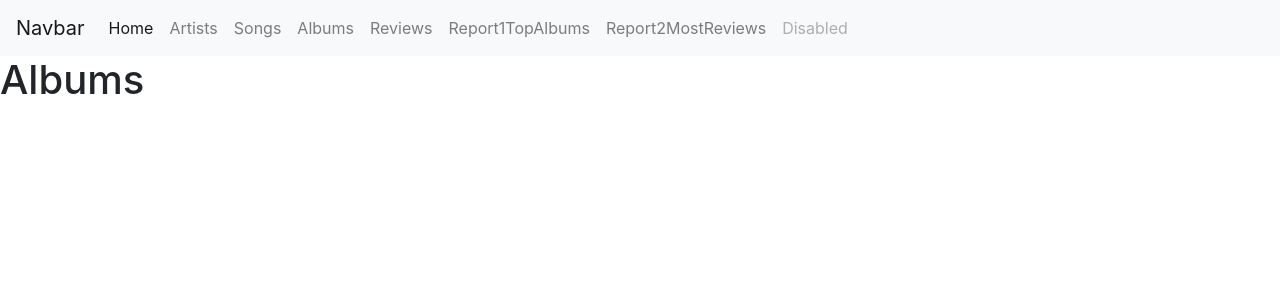
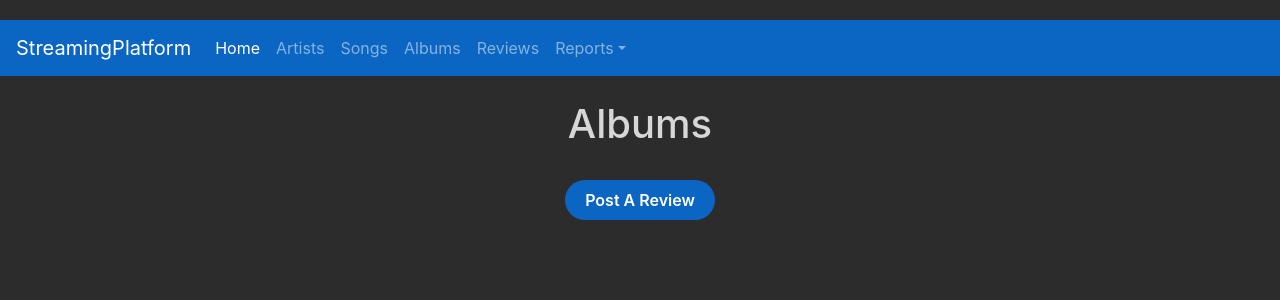
Before and after one commit to arynor96/music-database-simulation, a Flask app: page /albums in a window 1280 px wide. Shown: the top 300 px of the page. Run offline with Flask 2, Linux system fonts and the light colour scheme; data that the repository does not hold is empty.

Commit message:
added CSS and database initializer button on home

```diff
--- a/app/main.py
+++ b/app/main.py
@@ -15,10 +15,16 @@ mongo_client = pymongo.MongoClient('mongodb://user:password@mongo:27017')
 mongo_db = mongo_client['imse_m2_mongo']
 
 cursor = db.cursor()
+
+
 @app.route('/')
 @app.route('/home')
 def home():
-    return render_template("index.html")
+    if app.config['DB_STATUS'] == '':
+        return render_template("init.html")
+    else:
+        return render_template("index.html")
+
 
 @app.route('/albums')
 def albums():
@@ -26,11 +32,13 @@ def albums():
     results = cursor.fetchall()
     return render_template("albums.html", data=results)
 
+
 @app.route('/artists')
 def artists():
     cursor.execute("SELECT * FROM Artist")
     results = cursor.fetchall()
     return render_template("artists.html", data=results)
+
 
 @app.route('/songs')
 def songs():
@@ -38,11 +46,13 @@ def songs():
     results = cursor.fetchall()
     return render_template("songs.html", data=results)
 
+
 @app.route('/users')
 def users():
     cursor.execute("SELECT * FROM Users")
     results = cursor.fetchall()
     return render_template("users.html", data=results)
+
 
 @app.route('/follows')
 def follows():
@@ -50,26 +60,33 @@ def follows():
     results = cursor.fetchall()
     return render_template("follows.html", data=results)
 
+
 @app.route('/reviews')
 def reviews():
     cursor.execute("SELECT * FROM Review")
     results = cursor.fetchall()
     return render_template("reviews.html", data=results)
 
+
 @app.route('/topalbums')
 def topalbums():
-    cursor.execute("SELECT artist_name, album_name, averageRating FROM (SELECT Review.album_id, Artist.artist_id, Artist.artist_name, Album.album_name, avg(review_rating) As averageRating FROM Review  LEFT JOIN Album ON Album.album_id = Review.album_id LEFT JOIN Artist ON Artist.artist_id = Album.artist_id GROUP BY Artist.artist_id, Review.album_id) a WHERE NOT EXISTS (SELECT * FROM (SELECT Review.album_id, Artist.artist_id, Artist.artist_name,  avg(review_rating) As averageRating FROM Review LEFT JOIN Album ON Album.album_id = Review.album_id LEFT JOIN Artist ON Artist.artist_id = Album.artist_id GROUP BY Artist.artist_id, Review.album_id) b WHERE a.artist_id = b.artist_id AND a.averageRating < b.averageRating ) ORDER BY averageRating DESC")
+    cursor.execute(
+        "SELECT artist_name, album_name, averageRating FROM (SELECT Review.album_id, Artist.artist_id, Artist.artist_name, Album.album_name, avg(review_rating) As averageRating FROM Review  LEFT JOIN Album ON Album.album_id = Review.album_id LEFT JOIN Artist ON Artist.artist_id = Album.artist_id GROUP BY Artist.artist_id, Review.album_id) a WHERE NOT EXISTS (SELECT * FROM (SELECT Review.album_id, Artist.artist_id, Artist.artist_name,  avg(review_rating) As averageRating FROM Review LEFT JOIN Album ON Album.album_id = Review.album_id LEFT JOIN Artist ON Artist.artist_id = Album.artist_id GROUP BY Artist.artist_id, Review.album_id) b WHERE a.artist_id = b.artist_id AND a.averageRating < b.averageRating ) ORDER BY averageRating DESC")
     results = cursor.fetchall()
     return render_template("topalbums.html", data=results)
 
+
 @app.route('/mostreviews')
 def mostreviews():
-    cursor.execute("SELECT Album.album_name, COUNT(Review.album_id) as review_count FROM Album LEFT JOIN Review ON Album.album_id = Review.album_id LEFT JOIN Users ON Review.email = Users.email WHERE YEAR(Users.user_registration_date) = YEAR(NOW()) - 1 GROUP BY Album.album_name ORDER BY review_count DESC")
+    cursor.execute(
+        "SELECT Album.album_name, COUNT(Review.album_id) as review_count FROM Album LEFT JOIN Review ON Album.album_id = Review.album_id LEFT JOIN Users ON Review.email = Users.email WHERE YEAR(Users.user_registration_date) = YEAR(NOW()) - 1 GROUP BY Album.album_name ORDER BY review_count DESC")
     results = cursor.fetchall()
     return render_template("mostreviews.html", data=results)
 
+
 @app.route('/delete_db')
 def delete_db():
+    app.config['DB_STATUS'] = ''
     if delete_sql_tables(db): return 'Database is empty now'
 
 
@@ -91,14 +108,14 @@ def initialize_db():
         app.config['DB_STATUS'] = 'SQL'
         delete_sql_tables(db)
         create_sql_tables(db)
-        if fill_sql_tables(db): return 'Database initialization done'
+        if fill_sql_tables(db): return render_template("index.html")
     else:
         return redirect('/')
-
 
 
 @app.route('/reset')
 def reset_db():
     delete_sql_tables(db)
     create_sql_tables(db)
-    if fill_sql_tables(db): return 'Database reset done'
+    app.config['DB_STATUS'] = 'SQL'
+    if fill_sql_tables(db): return render_template("index.html")
--- /dev/null
+++ b/app/static/mainpage.css
@@ -0,0 +1,67 @@
+body {
+  background: #2c2c2c;
+  color: rgb(215, 215, 215);
+  margin-top: 20px;
+}
+
+/* The navbar container */
+.bg-steel {
+  background-color: rgb(10, 102, 194);
+}
+.navbar-nav .navbar-nav.active {
+  font-weight: 500;
+}
+
+.main-content {
+   display: flex;
+    flex-direction: row;
+    flex-wrap: wrap;
+    justify-content: center;
+    align-items: center;
+}
+
+/* source: https://getcssscan.com/css-buttons-examples */
+/* CSS */
+.button-18 {
+  align-items: center;
+  background-color: #0A66C2;
+  border: 0;
+  border-radius: 100px;
+  box-sizing: border-box;
+  color: #ffffff;
+  cursor: pointer;
+  display: inline-flex;
+  font-family: -apple-system, system-ui, system-ui, "Segoe UI", Roboto, "Helvetica Neue", "Fira Sans", Ubuntu, Oxygen, "Oxygen Sans", Cantarell, "Droid Sans", "Apple Color Emoji", "Segoe UI Emoji", "Segoe UI Symbol", "Lucida Grande", Helvetica, Arial, sans-serif;
+  font-size: 16px;
+  font-weight: 600;
+  justify-content: center;
+  line-height: 20px;
+  max-width: 480px;
+  min-height: 40px;
+  min-width: 0px;
+  overflow: hidden;
+  padding: 0px 20px;
+  text-align: center;
+  touch-action: manipulation;
+  transition: background-color 0.167s cubic-bezier(0.4, 0, 0.2, 1) 0s, box-shadow 0.167s cubic-bezier(0.4, 0, 0.2, 1) 0s, color 0.167s cubic-bezier(0.4, 0, 0.2, 1) 0s;
+  user-select: none;
+  -webkit-user-select: none;
+  vertical-align: middle;
+}
+
+.button-18:hover,
+.button-18:focus {
+  background-color: #16437E;
+  color: #ffffff;
+}
+
+.button-18:active {
+  background: #09223b;
+  color: rgb(255, 255, 255, .7);
+}
+
+.button-18:disabled {
+  cursor: not-allowed;
+  background: rgba(0, 0, 0, .08);
+  color: rgba(0, 0, 0, .3);
+}
--- a/app/templates/albums.html
+++ b/app/templates/albums.html
@@ -1,14 +1,19 @@
 {% extends "base.html" %}
 {% block title %}Albums{% endblock %}
 {% block content %}
-<h1>Albums</h1>
-<table>
+     <br>
+<h1>Albums</h1><br>
+    <a href ="#" class="button-18" role ="button" aria-pressed="true">Post A Review</a><br><br>
+    <div class="main-content">
+
+    <table>
 	{% for row in data %}
 	<tr>
 		{% for item in row %}
-			<td>{{ item }}</td>
+			<td>{{ item }} </td>
 		{% endfor %}
 	</tr>
 	{% endfor %}
-</table>
+    </table>
+    </div>
 {% endblock %}
--- a/app/templates/artists.html
+++ b/app/templates/artists.html
@@ -1,7 +1,9 @@
 {% extends "base.html" %}
 {% block title %}Artists{% endblock %}
 {% block content %}
-<h1>Artists</h1>
+    <br>
+<h1>Artists</h1><br>
+    <div class="main-content">
 <table>
 	{% for row in data %}
 	<tr>
@@ -11,4 +13,5 @@
 	</tr>
 	{% endfor %}
 </table>
+    </div>
 {% endblock %}
--- a/app/templates/base.html
+++ b/app/templates/base.html
@@ -4,12 +4,13 @@
 <head>
     <link rel="stylesheet" href="https://cdn.jsdelivr.net/npm/bootstrap@4.3.1/dist/css/bootstrap.min.css"
           integrity="sha384-ggOyR0iXCbMQv3Xipma34MD+dH/1fQ784/j6cY/iJTQUOhcWr7x9JvoRxT2MZw1T" crossorigin="anonymous">
+    <link rel="stylesheet" type="text/css" href="static/mainpage.css">
     <title>{% block title %}{% endblock %}</title>
 </head>
 
 <body>
-<nav class="navbar navbar-expand-lg navbar-light bg-light">
-    <a class="navbar-brand" href="#">Navbar</a>
+<nav class="navbar navbar-expand-lg navbar-dark bg-steel">
+    <a class="navbar-brand" href="/">StreamingPlatform</a>
     <button class="navbar-toggler" type="button" data-toggle="collapse" data-target="#navbarNav"
             aria-controls="navbarNav" aria-expanded="false" aria-label="Toggle navigation">
         <span class="navbar-toggler-icon"></span>
@@ -31,21 +32,22 @@
             <li class="nav-item">
                 <a class="nav-link" href="/reviews">Reviews</a>
             </li>
-            <li class="nav-item">
-                <a class="nav-link" href="/topalbums">Report1TopAlbums</a>
-            </li>
-            <li class="nav-item">
-                <a class="nav-link" href="/mostreviews">Report2MostReviews</a>
-            </li>
-            <li class="nav-item">
-                <a class="nav-link disabled" href="#" tabindex="-1" aria-disabled="true">Disabled</a>
+            <li class="nav-item dropdown">
+                 <a class="nav-link dropdown-toggle" href="#" id="navbarDropdown" role="button" data-toggle="dropdown" aria-haspopup="true" aria-expanded="false">
+                    Reports</a>
+                 <div class="dropdown-menu" aria-labelledby="navbarDropdown">
+                     <a class="dropdown-item" href="/topalbums">Top Albums</a>
+                     <a class="dropdown-item" href="/mostreviews">Most Reviewed Albums</a>
+                </div>
             </li>
         </ul>
+
     </div>
 </nav>
-
+<div style="text-align: center;">
 {% block content %}
 {% endblock %}
+</div>
 <script src="https://code.jquery.com/jquery-3.3.1.slim.min.js"
         integrity="sha384-q8i/X+965DzO0rT7abK41JStQIAqVgRVzpbzo5smXKp4YfRvH+8abtTE1Pi6jizo"
         crossorigin="anonymous"></script>
--- a/app/templates/index.html
+++ b/app/templates/index.html
@@ -1,5 +1,6 @@
 {% extends "base.html" %}
 {% block title %}Home Page{% endblock %}
 {% block content %}
-<h1>Test</h1>
+    <br>
+<h3>Database is initialized, have fun.</h3><br>
 {% endblock %}
--- a/app/templates/mostreviews.html
+++ b/app/templates/mostreviews.html
@@ -1,7 +1,9 @@
 {% extends "base.html" %}
 {% block title %}Albums with the most reviews from accounts created last year{% endblock %}
 {% block content %}
-<h1>Albums with the most reviews from accounts created last year</h1>
+    <br>
+<h1>Albums with the most reviews from accounts created last year</h1><br>
+    <div class="main-content">
 <table>
 	{% for row in data %}
 	<tr>
@@ -11,4 +13,5 @@
 	</tr>
 	{% endfor %}
 </table>
+    </div>
 {% endblock %}
--- a/app/templates/reviews.html
+++ b/app/templates/reviews.html
@@ -1,7 +1,9 @@
 {% extends "base.html" %}
 {% block title %}Reviews{% endblock %}
 {% block content %}
-<h1>Reviews</h1>
+    <br>
+<h1>Reviews</h1><br>
+    <div class="main-content">
 <table>
 	{% for row in data %}
 	<tr>
@@ -11,4 +13,5 @@
 	</tr>
 	{% endfor %}
 </table>
+    <div>
 {% endblock %}
--- a/app/templates/songs.html
+++ b/app/templates/songs.html
@@ -1,7 +1,9 @@
 {% extends "base.html" %}
 {% block title %}Songs{% endblock %}
 {% block content %}
-<h1>Songs</h1>
+    <br>
+<h1>Songs</h1><br>
+    <div class="main-content">
 <table>
 	{% for row in data %}
 	<tr>
@@ -11,4 +13,5 @@
 	</tr>
 	{% endfor %}
 </table>
+    </div>
 {% endblock %}
--- a/app/templates/topalbums.html
+++ b/app/templates/topalbums.html
@@ -1,7 +1,9 @@
 {% extends "base.html" %}
 {% block title %}Each artist’s top-rated album{% endblock %}
 {% block content %}
-<h1>Each artist’s top-rated album</h1>
+    <br>
+<h1>Each artist’s top-rated album</h1><br>
+    <div class="main-content">
 <table>
 	{% for row in data %}
 	<tr>
@@ -11,4 +13,5 @@
 	</tr>
 	{% endfor %}
 </table>
+    </div>
 {% endblock %}
--- a/app/templates/users.html
+++ b/app/templates/users.html
@@ -1,6 +1,7 @@
 {% extends "base.html" %}
 {% block title %}Users{% endblock %}
 {% block content %}
+    <br>
 <h1>Users</h1>
 <table>
 	{% for row in data %}
```
Also changed, not shown: app/templates/init.html (added, +9 -0 lines).
